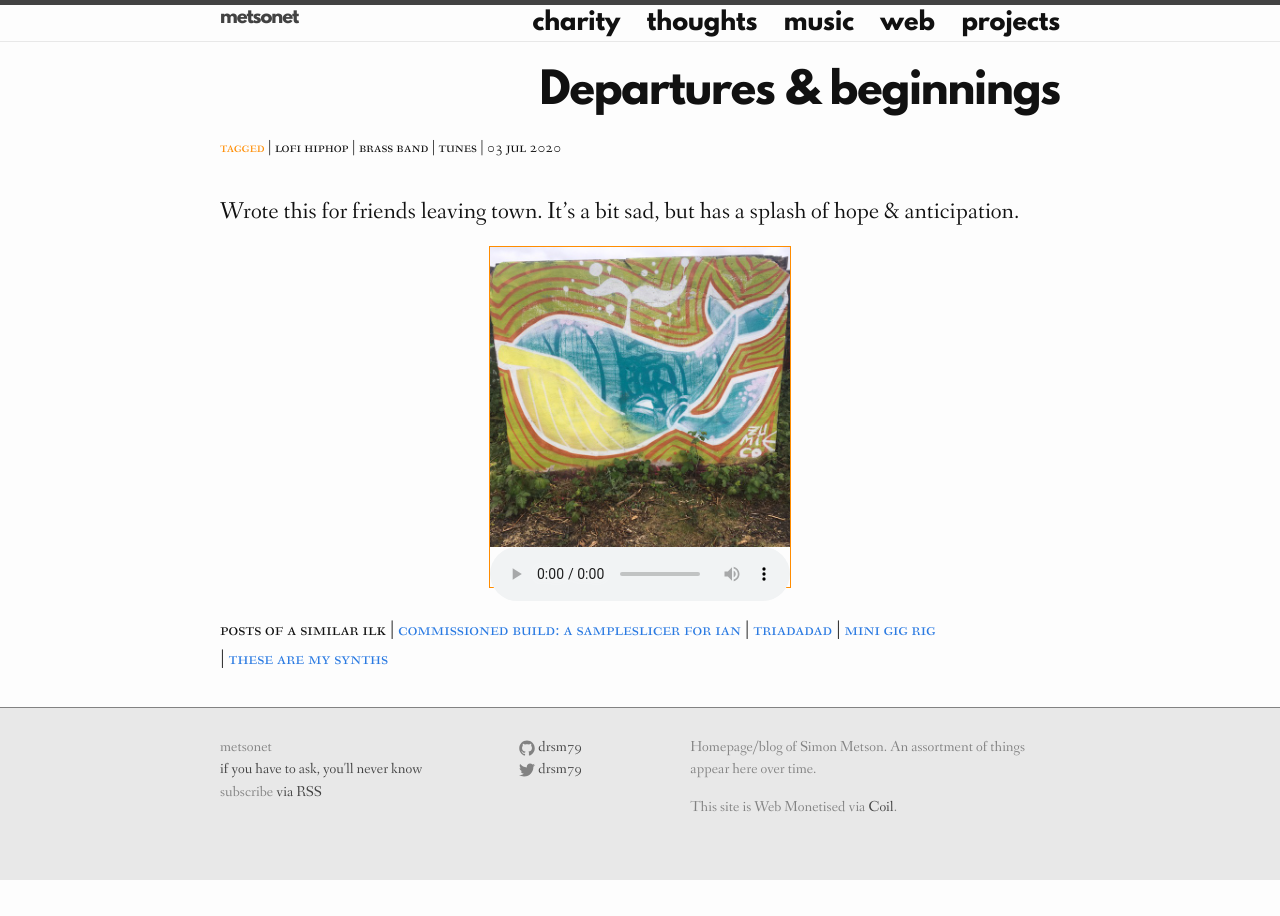
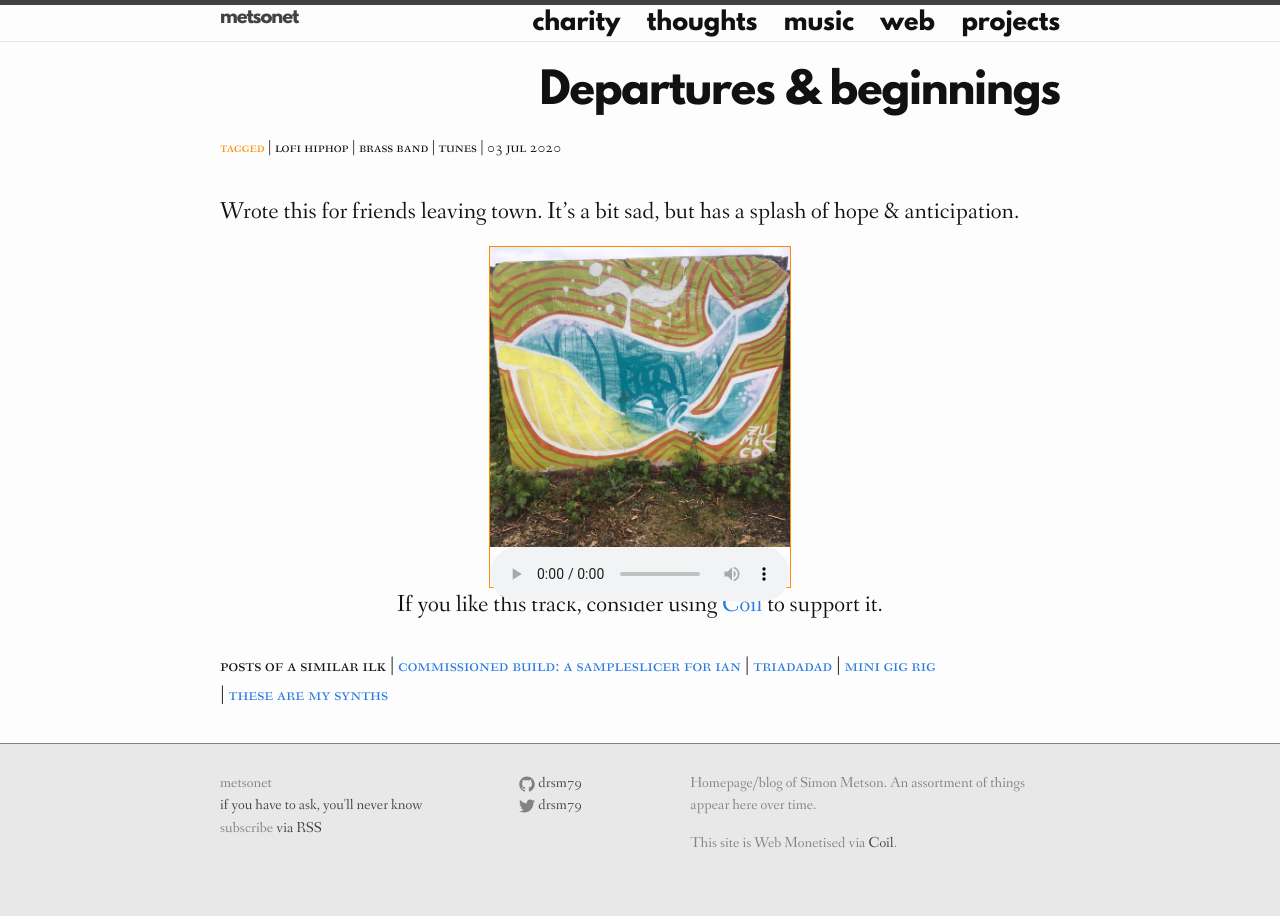
Before and after one commit to drsm79/drsm79.github.com, a Jekyll site: the page built from _posts/2020-07-6-Departures_and_beginnings.md, in a window 1280 px wide. Built offline with Jekyll 4.4.1, drawn with Linux system fonts in a browser that asks for light colours.

Commit message:
Add link to Coil if WM not enabled to music & video

```diff
--- a/_layouts/music.html
+++ b/_layouts/music.html
@@ -6,9 +6,18 @@ layout: post
     {% if page.soundcloud %}
     TODO
     {% elsif page.track %}
-    <div class="music_player">
+    <div class="music_player" id="player">
         <img src="{{page.track.cover}}" alt="{{page.track.title}}" />
         <audio src="{{ page.track.mp3 }}" id="{{page.track.title}}" controls></audio>
     </div>
     {% endif %}
 </center>
+<script>
+    var player = document.getElementById('player');
+    if (!document.monetization) {
+        console.log(player)
+        var message = document.createElement("div");
+        message.innerHTML = "<p>If you like this track, consider using <a href='https://coil.com'>Coil</a> to support it.</p>";
+        player.parentNode.insertBefore(message, player.nextSibling);
+    }
+</script>
```
Also changed, not shown: _layouts/video.html (+20 -7 lines).
